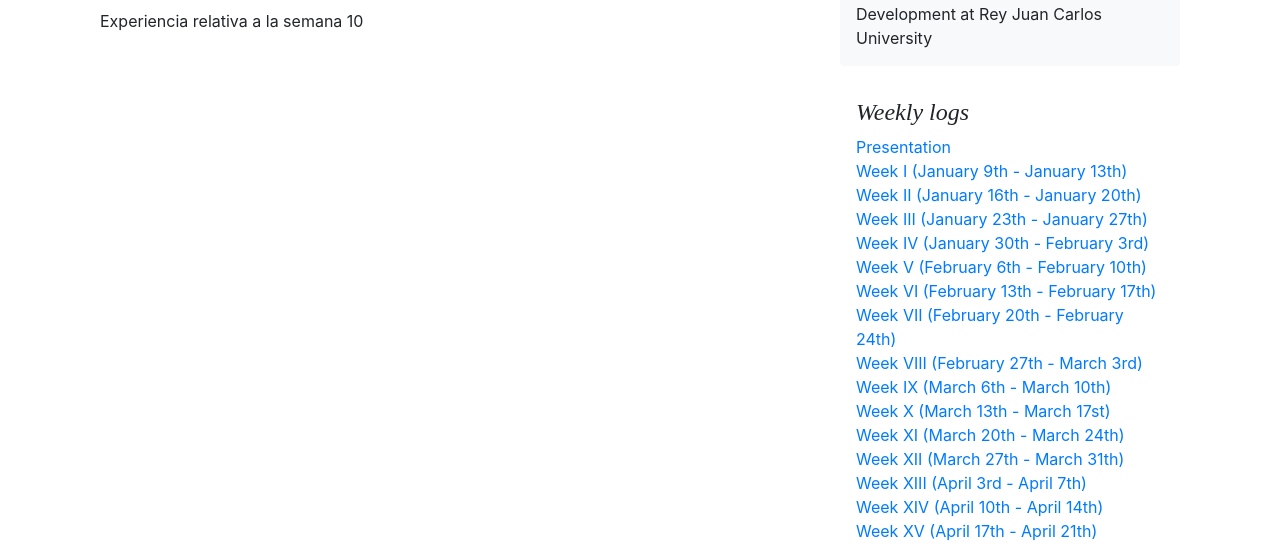
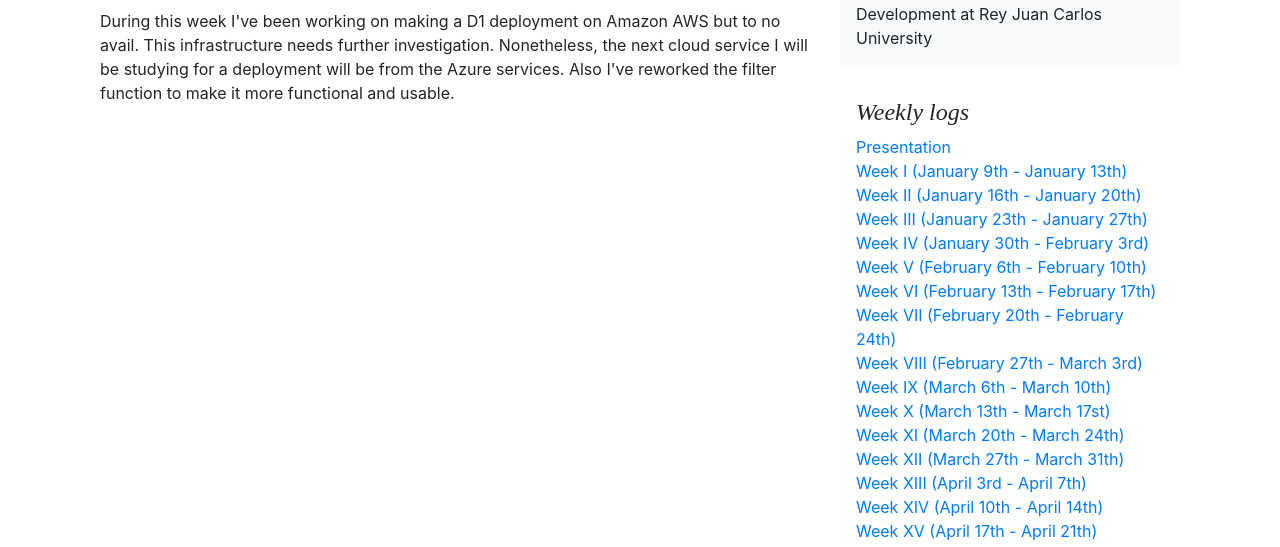
Before and after one commit to TheRoboticsClub/2023-upe-carlos-del-aguila, a plain HTML site: page docs/post_10.html in a window 1280 px wide. Shown: the part 232-779 px from the top of the page. Drawn offline with Linux system fonts and the light colour scheme.

Commit message:
Update post_10.html

```diff
--- a/docs/post_10.html
+++ b/docs/post_10.html
@@ -43,7 +43,7 @@
                         <h2 class="blog-post-title">Week X (March 13th - March 17th)</h2>
                         <p class="blog-post-meta">Fecha aquí, 2023 by <a href="#">Carlos del Águila</a></p>
 
-                        <p>Experiencia relativa a la semana 10</p>
+                        <p>During this week I've been working on making a D1 deployment on Amazon AWS but to no avail. This infrastructure needs further investigation. Nonetheless, the next cloud service I will be studying for a deployment will be from the Azure services. Also I've reworked the filter function to make it more functional and usable.</p>
                     </div>
 
                 </div>
```
